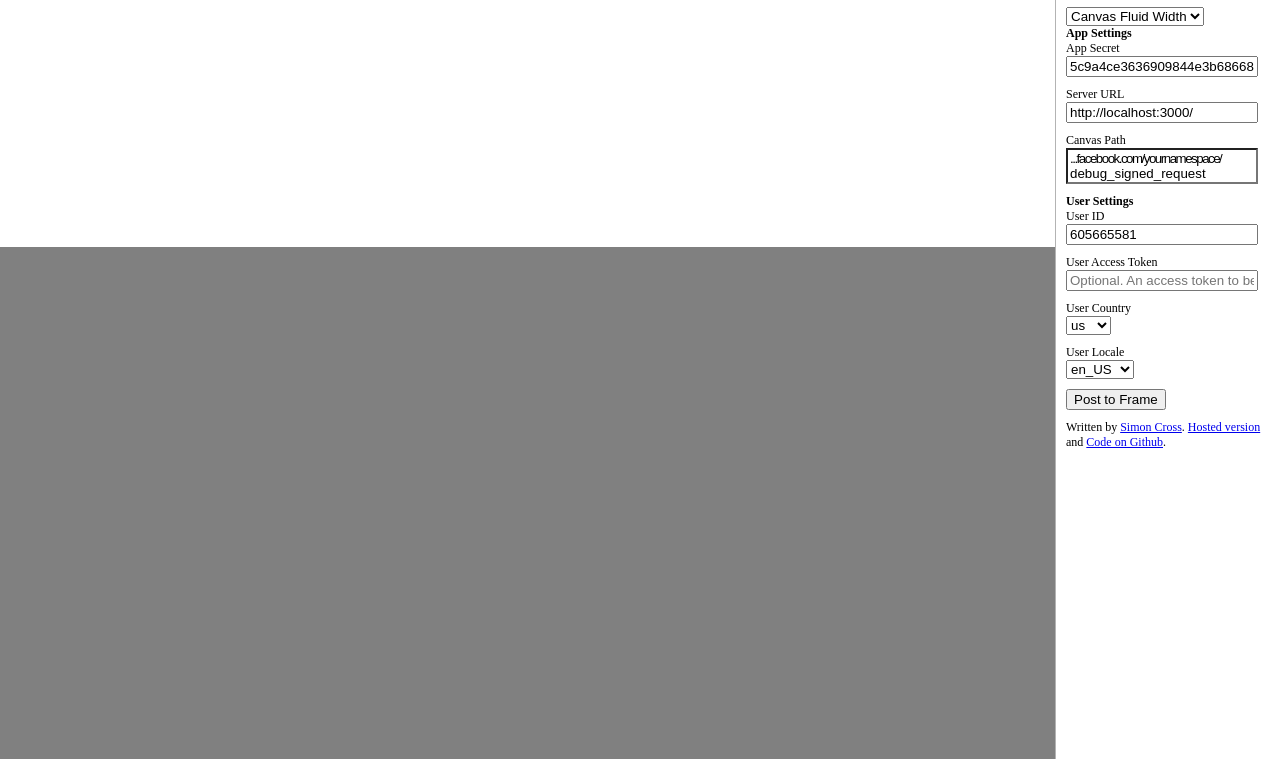
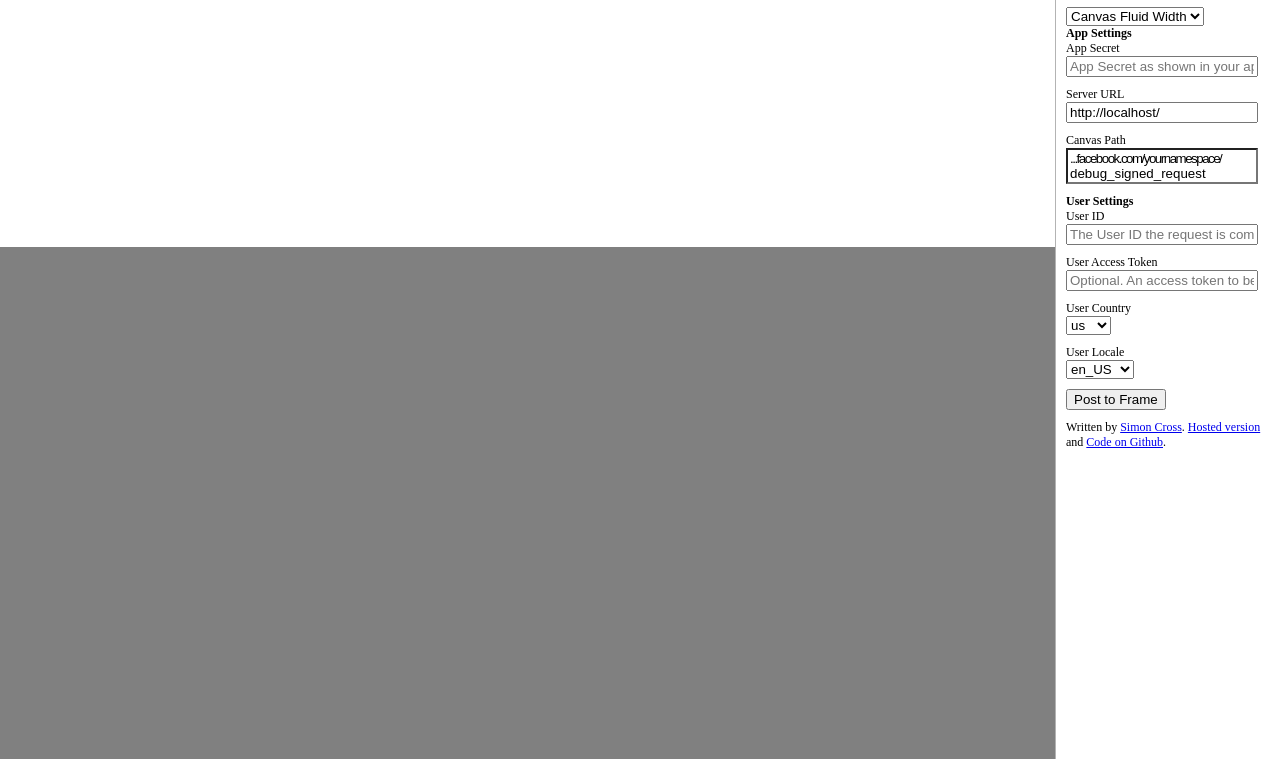
Before and after one commit to Eruditus-Group/facebook-frame, a plain HTML site: page facebook-frame.html in a window 1280 px wide. Shown: the part 41-800 px from the top of the page. Drawn offline with Linux system fonts and the light colour scheme.

Commit message:
remove default used during dev

```diff
--- a/facebook-frame.html
+++ b/facebook-frame.html
@@ -160,10 +160,10 @@
   			<h2>App Settings</h2>
 
   			<label for="config_app_secret">App Secret</label>
-        <input type="text" id="config_app_secret" value="5c9a4ce3636909844e3b68668e9d5d9b" placeholder="App Secret as shown in your app's settings"/>
+        <input type="text" id="config_app_secret" value="" placeholder="App Secret as shown in your app's settings"/>
 
   			<label for="config_server_url">Server URL</label>
-  			<input type="text" id="config_server_url" value="http://localhost:3000/"placeholder="The base URL to which POST requests should be sent"/>
+  			<input type="text" id="config_server_url" value="http://localhost/"placeholder="The base URL to which POST requests should be sent"/>
 
   			<label for="config_canvas_path">Canvas Path</label>
   			<input type="text" id="config_canvas_path_prefix" readonly value="...facebook.com/yournamespace/" />
@@ -172,7 +172,7 @@
         <h2>User Settings</h2>
 
   			<label for="config_user_id">User ID</label>
-  			<input type="text" id="config_user_id" value="605665581" placeholder="The User ID the request is coming from. Leave blank to simulate un-auth'd user"/>
+  			<input type="text" id="config_user_id" value="" placeholder="The User ID the request is coming from. Leave blank to simulate un-auth'd user"/>
 
   			<label for="config_user_id">User Access Token</label>
   			<input type="text" id="config_user_token" value="" placeholder="Optional. An access token to be used in requests to the Graph API"/>
```
